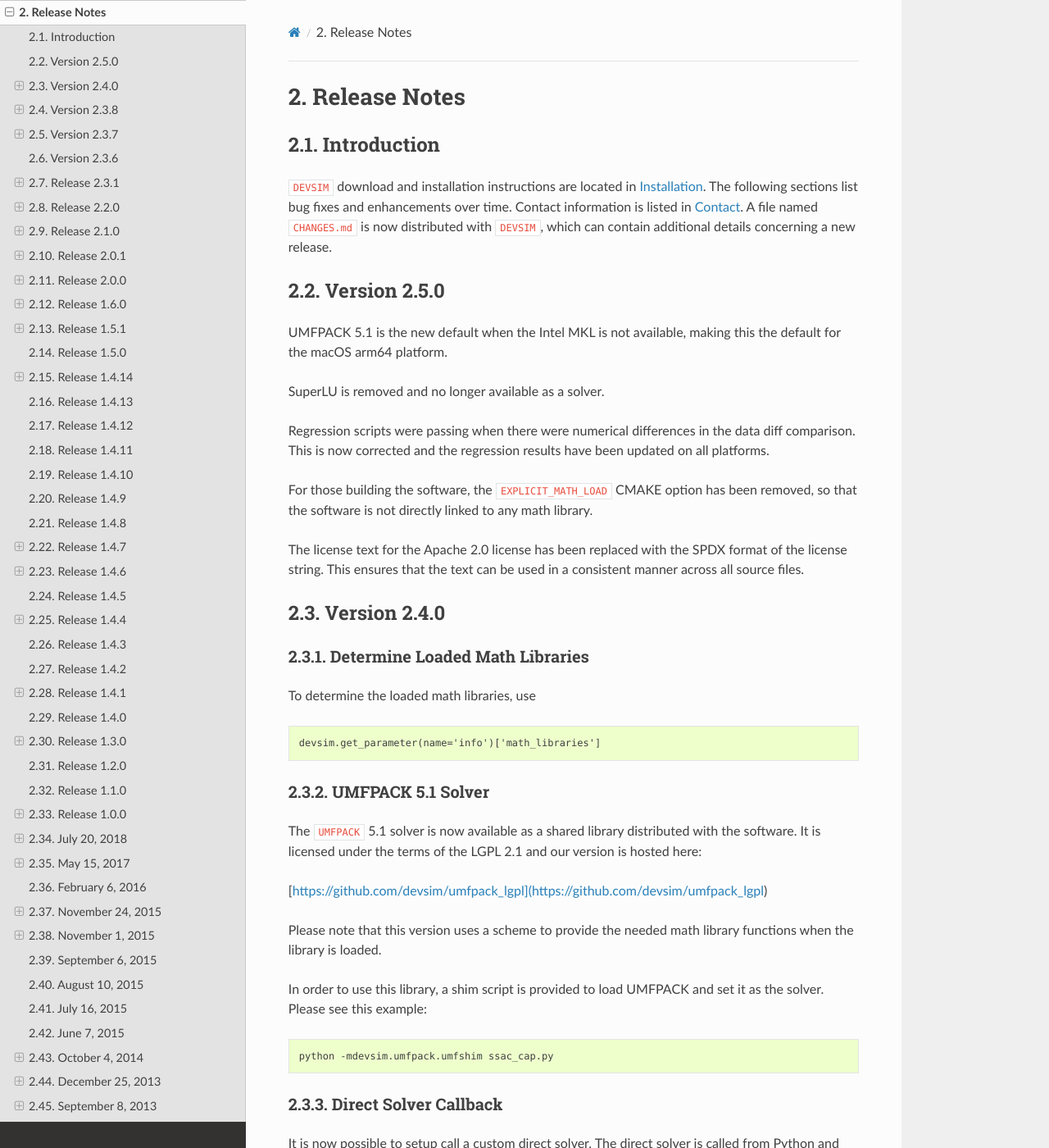
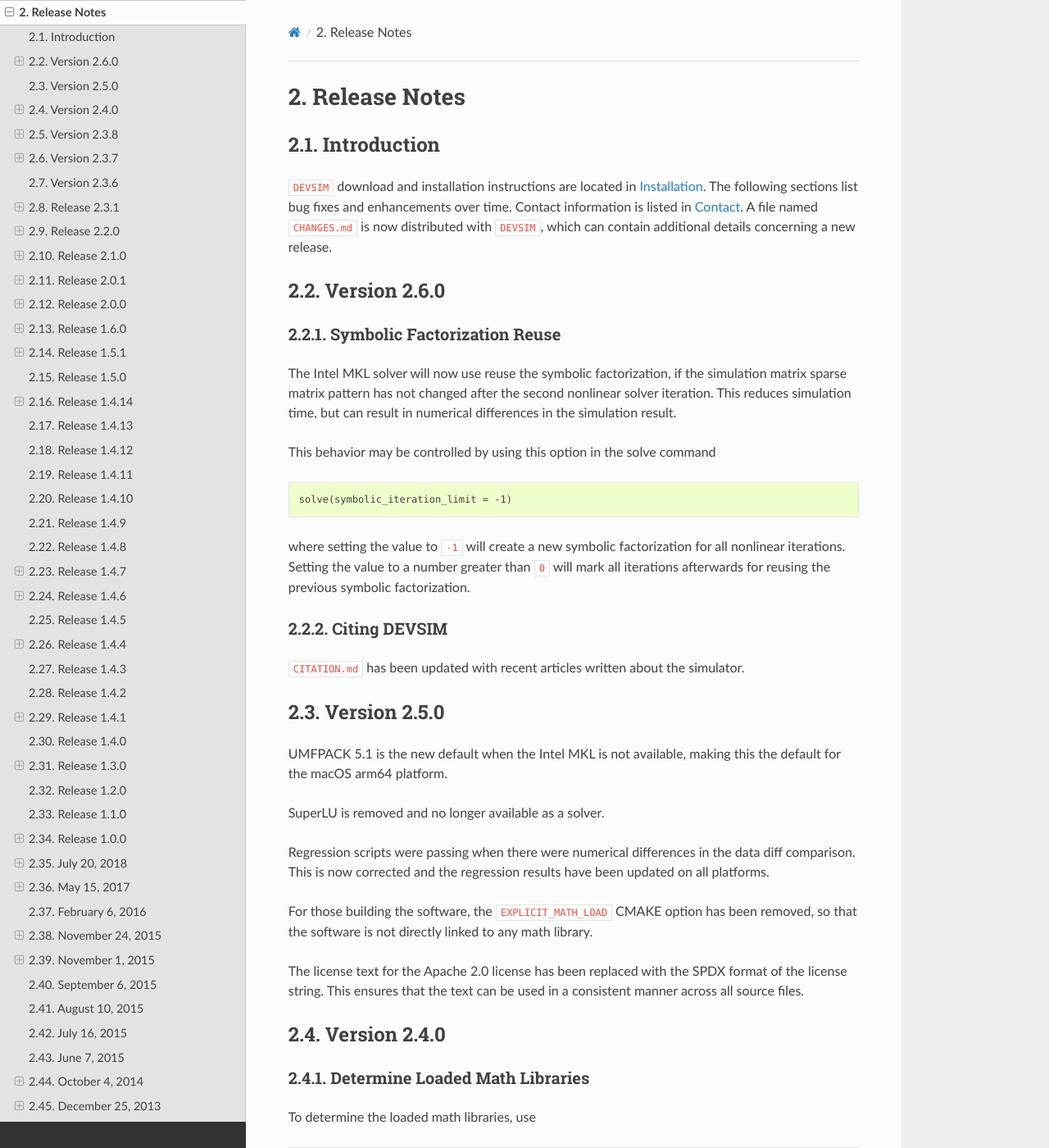
Before and after one commit to devsim/devsim_documentation, a Sphinx documentation site: the page built from sphinx/source/releasenotes.rst, in a window 1280 px wide and 1400 px high. Shown: the whole window at 82% size. Built offline with Sphinx 7.4.7 and the Read the Docs theme 2.0.0, drawn with Linux system fonts in a browser that asks for light colours; cross-references to code outside the pages are shown as plain code; some of the changed text lies outside the part shown.

Commit message:
update release notes

```diff
--- a/sphinx/source/frontmatter.rst
+++ b/sphinx/source/frontmatter.rst
@@ -29,7 +29,7 @@
 Citing this Work
 ~~~~~~~~~~~~~~~~
 
-Please cite this document using the instructions at `https://doi.org/10.5281/zenodo.4583208 <https://doi.org/10.5281/zenodo.4583208>`__.  Instructions for citing the simulator are available from `https://doi.org/10.5281/zenodo.1186952 <https://doi.org/10.5281/zenodo.1186952>`__.  A list of peer review publications concerning the simulator are available at `https://devsim.org/introduction.html#publications <https://devsim.org/introduction.html#publications>`__.
+Please check ``CITATION.md`` in the distribution for suggestions on how to cite this work.
 
 .. _sec__documentationlicense:
 
--- a/sphinx/source/releasenotes.rst
+++ b/sphinx/source/releasenotes.rst
@@ -9,6 +9,28 @@
 
 |devsim| download and installation instructions are located in :ref:`sec__installation`.  The following sections list bug fixes and enhancements over time.  Contact information is listed in :ref:`Contact`.
 A file named ``CHANGES.md`` is now distributed with |devsim|, which can contain additional details concerning a new release.
+
+Version 2.6.0
+~~~~~~~~~~~~~
+
+Symbolic Factorization Reuse
+^^^^^^^^^^^^^^^^^^^^^^^^^^^^
+
+The Intel MKL solver will now use reuse the symbolic factorization, if the simulation matrix sparse matrix pattern has not changed after the second nonlinear solver iteration.  This reduces simulation time, but can result in numerical differences in the simulation result.
+
+This behavior may be controlled by using this option in the solve command
+
+.. code-block:: none
+
+    solve(symbolic_iteration_limit = -1)
+
+where setting the value to ``-1`` will create a new symbolic factorization for all nonlinear iterations.  Setting the value to a number greater than ``0`` will mark all iterations afterwards for reusing the previous symbolic factorization.
+
+Citing DEVSIM
+^^^^^^^^^^^^^
+
+``CITATION.md`` has been updated with recent articles written about the simulator.
+
 
 Version 2.5.0
 ~~~~~~~~~~~~~
```
